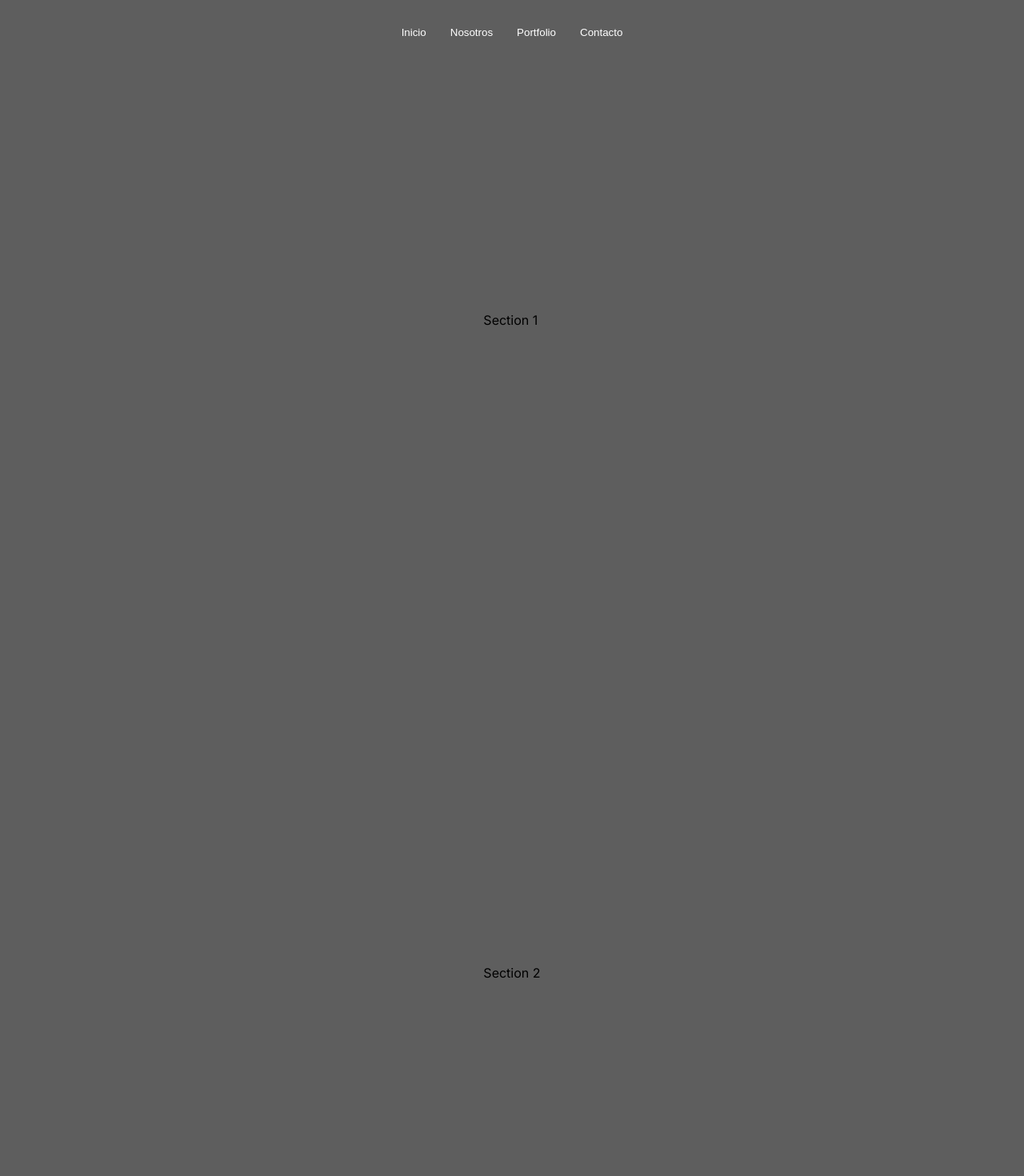
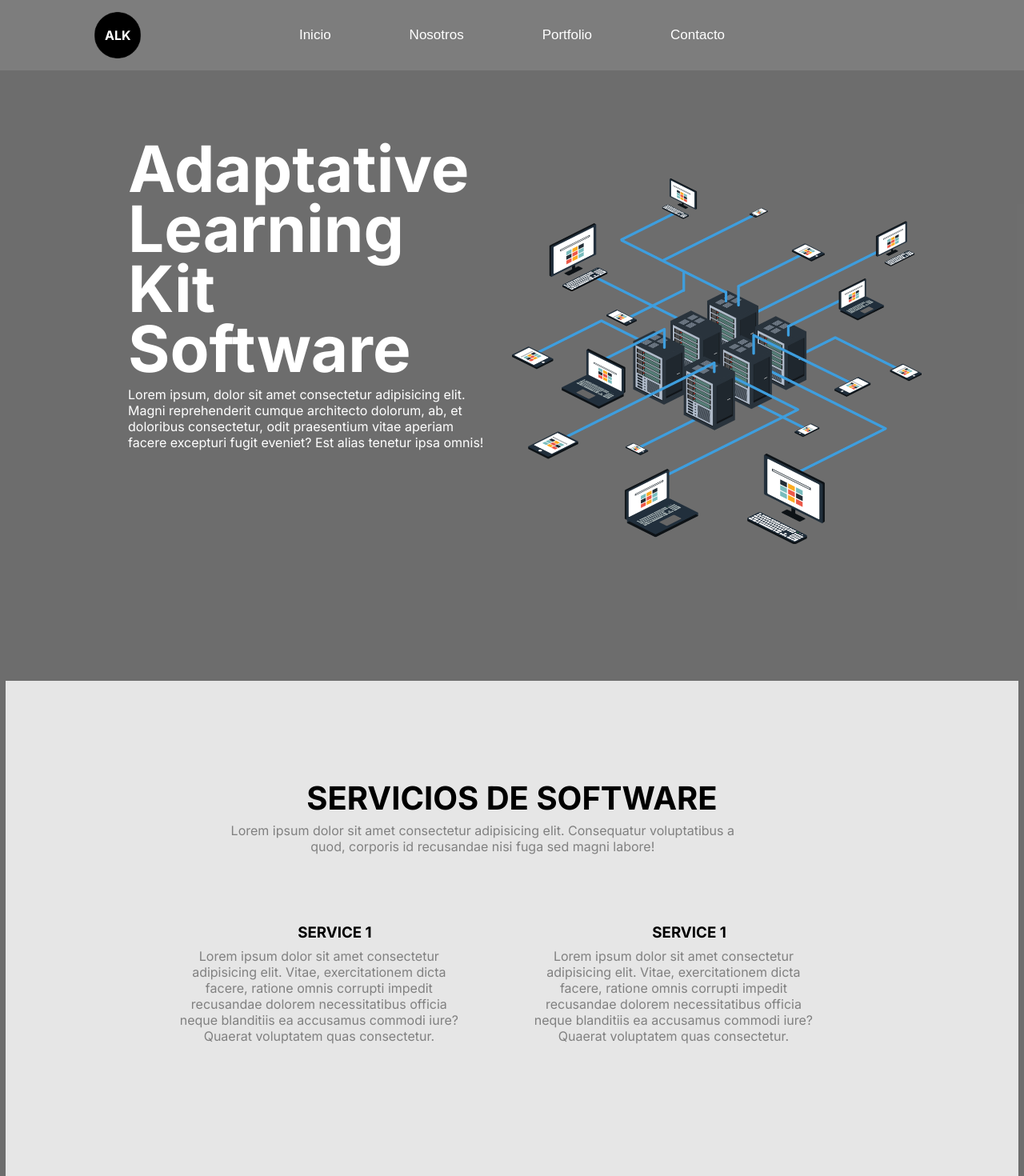
Before and after one commit to alejoborracci21/ALK-Software, a Next.js app: page / in a window 1280 px wide. Shown: the top 1470 px of the page at 80% size. Built offline with nearby package versions, Linux system fonts and the light colour scheme.

Commit message:
Landing y services

```diff
--- a/src/app/globals.module.css
+++ b/src/app/globals.module.css
@@ -1,8 +1,10 @@
+
+
 .html body {
   margin: 0;
   padding: 0;
   line-height: 0;
-  background-color: rgba(37, 37, 37, 0.739);
+  background-color: rgba(230, 230, 230, 0.739);
 }
 
 
@@ -13,8 +15,29 @@
   align-items: center;
   justify-content: center;
   width: 100%;
-  height: 10%;
-  background-color: transparent;
+  height: 11%;
+  background-color: #7D7D7D;
+  /* font-size: 50px; */
+
+}
+.logo{
+  width: 7%;
+  height: 100%;
+  position: absolute;
+  top:5;
+  right: 85%;
+color: white;
+font-weight: bold;
+display: flex;
+align-items: center;
+justify-content: center;
+padding: auto;
+text-align: center;
+box-sizing: border-box;
+  background-image: url('../img/Circulo.png');
+  background-size: cover;
+  background-repeat: no-repeat;
+  background-position: center;
 }
 
 .children {
@@ -27,61 +50,8 @@
   color: white;
   margin: 0;
 }
-
-.button {
-  justify-content: center;
-  align-items: center;
-  padding: 5px;
-  padding-left: 10px;
-  padding-right: 10px;
-  background-color: transparent;
-  border: 0px;
-  color: white;
-}
-
-.link {
-  padding: 5px;
-}
-
-.footer {
-  color: white;
-  display: flex;
-  align-items: center;
-  justify-content: center;
+.sections{
   width: 100%;
-  height: 20vh;
-  bottom: 0;
-  background-color: black;
-}
-
-.html body {
-  margin: 0;
-  padding: 0;
-  line-height: 0;
-  background-color: rgba(37, 37, 37, 0.739);
-}
-
-
-.navbar {
-  top: 0;
-  position: fixed;
-  display: flex;
-  align-items: center;
-  justify-content: center;
-  width: 100%;
-  height: 10%;
-  background-color: transparent;
-}
-
-.children {
-  display: flex;
-  align-items: center;
-  justify-content: center;
-  width: 100%;
-  height: 100vh;
-  background-color: rgba(74, 74, 74, 0.781);
-  color: white;
-  margin: 0;
 }
 
 .button {
@@ -93,6 +63,8 @@
   background-color: transparent;
   border: 0px;
   color: white;
+  font-size: 17px;
+  margin: 0 2em 0 2em;
 }
 
 .button:hover{
@@ -100,6 +72,7 @@
 }
 .link {
   padding: 5px;
+
 }
 
 .footer {
--- a/src/app/layout.tsx
+++ b/src/app/layout.tsx
@@ -21,6 +21,7 @@ export default function RootLayout({
 
       <body className={inter.className}>
         <nav className={styles.navbar}>
+          <div className={styles.logo}>ALK</div>
           <Link href={"/"} className={styles.link}>
             <button className={styles.button}>Inicio</button>
           </Link>
@@ -36,7 +37,7 @@ export default function RootLayout({
         </nav>
 
 
-        <div>{children}</div>
+        <div className={styles.sections}>{children}</div>
 
         <footer className={styles.footer}>
           <ul className={styles.example}>
--- a/src/app/page.tsx
+++ b/src/app/page.tsx
@@ -5,10 +5,49 @@ export default function Landing() {
     <main className={styles.main}>
       <div>
         <div className={styles.page1}>
-          <p>Section 1</p>
+          <div className={styles.left}>
+           <div className={styles.title}>
+           <h1>Adaptative Learning Kit Software </h1>
+
+           </div>
+         <p className={styles.pp}>Lorem ipsum, dolor sit amet consectetur adipisicing elit. Magni reprehenderit cumque architecto dolorum, ab, et doloribus consectetur, odit praesentium vitae aperiam facere excepturi fugit eveniet? Est alias tenetur ipsa omnis!</p>
+          </div>
+          <div className={styles.right}>
+
+          </div>
         </div>
         <div className={styles.page2}>
-          <p>Section 2</p>
+        <div className= {styles.title2}>
+          <h2 className={styles.h2}>Servicios de Software</h2>
+          <p className={styles.p}>Lorem ipsum dolor sit amet consectetur adipisicing elit. Consequatur voluptatibus a quod, corporis id recusandae nisi fuga sed magni labore!</p>
+        </div>
+
+        <div className={styles.services}>
+          <div className={styles.service}>
+            <h3 className={styles.h3}>Service 1</h3>
+             <p className={styles.p}>Lorem ipsum dolor sit amet consectetur adipisicing elit. Vitae,
+              exercitationem dicta facere, ratione omnis corrupti impedit recusandae dolorem necessitatibus officia neque
+              blanditiis ea accusamus commodi iure? Quaerat voluptatem quas consectetur.</p>
+          </div>
+          <div className={styles.service}>
+          <h3 className={styles.h3}>Service 1</h3>
+             <p className={styles.p}>Lorem ipsum dolor sit amet consectetur adipisicing elit. Vitae,
+              exercitationem dicta facere, ratione omnis corrupti impedit recusandae dolorem necessitatibus officia neque
+              blanditiis ea accusamus commodi iure? Quaerat voluptatem quas consectetur.</p>
+          </div>
+          <div className={styles.service}>
+          <h3 className={styles.h3}>Service 1</h3>
+             <p className={styles.p}>Lorem ipsum dolor sit amet consectetur adipisicing elit. Vitae,
+              exercitationem dicta facere, ratione omnis corrupti impedit recusandae dolorem necessitatibus officia neque
+              blanditiis ea accusamus commodi iure? Quaerat voluptatem quas consectetur.</p>
+          </div>
+          <div className={styles.service}>
+          <h3 className={styles.h3}>Service 1</h3>
+             <p className={styles.p}>Lorem ipsum dolor sit amet consectetur adipisicing elit. Vitae,
+              exercitationem dicta facere, ratione omnis corrupti impedit recusandae dolorem necessitatibus officia neque
+              blanditiis ea accusamus commodi iure? Quaerat voluptatem quas consectetur.</p>
+          </div>
+        </div>
         </div>
         <div className={styles.page3}>
           <p>Section 3</p>
--- a/src/app/pagestyles.module.css
+++ b/src/app/pagestyles.module.css
@@ -3,19 +3,118 @@
     align-items: center;
     justify-content: center;
     flex-direction: column;
-    margin-top: 30%;
+    padding: 0;
+     margin-top: 4%;
+    background-color: rgba(74, 74, 74, 0.781);
 }
 
 .page1{
-    width: 100%;
+    width: 80vw;
     height: 100vh;
-    background-color: transparent;
+    margin: auto;
+display: flex;
+    box-sizing: border-box;
+
+}
+
+.left, .right{
+    width: 50%;
+    height: 100%;
+    box-sizing: border-box;
+}
+
+.left{
+   color: white;
+    padding: 2em;
+}
+
+.title{
+    margin-top: 20%;
+    font-size: 40px;
+    height: 40%;
+}
+.title h1{
+    height: 80%;
+    font: 18px;
+    line-height: 75px;
+    margin-bottom: 20px;
+}
+
+.pp{
+
+    font: 18px;
+    line-height: 20px;
+    color: white;
+
+}
+
+.p{
+
+    font: 18px;
+    line-height: 20px;
+    color: gray;
+    width: 90%;
+
+}
+
+.right{
+    background-image: url('../img/pngegg.png');
+    background-size: contain;
+    background-repeat: no-repeat;
+    background-position: center;
+
 }
 
 .page2{
+    width: 98.9vw;
+    height: 110vh;
+    background-color: #E6E6E6;
+    padding-top: 8%;
+    margin: auto;
+
+}
+
+.services{
+    height: 80%;
+
     width: 100%;
-    height: 100vh;
-    background-color: transparent;
+    margin: auto;
+    display: flex;
+    flex-wrap: wrap;
+    justify-content: center;
+    padding-top: 3%;
+    box-sizing: border-box;
+}
+
+.service{
+    height: 30%;
+    width: 35%;
+    padding: 2%;
+    box-sizing: border-box;
+    text-align: center;
+
+}
+
+.h3{
+    text-transform: uppercase;
+}
+.title2{
+
+    width: 60%;
+    text-align: center;
+    height: 15%;
+    box-sizing: border-box;
+    padding: 1%;
+    margin: auto;
+
+
+}
+
+.h2{
+
+font-size: 40px;
+margin-bottom: 4%;
+text-transform: uppercase;
 }
 
 .page3{
```
Also changed, not shown: src/app/home/page.tsx (+6 -1 lines), src/img/Circulo.png (added), src/img/pngegg.png (added).
